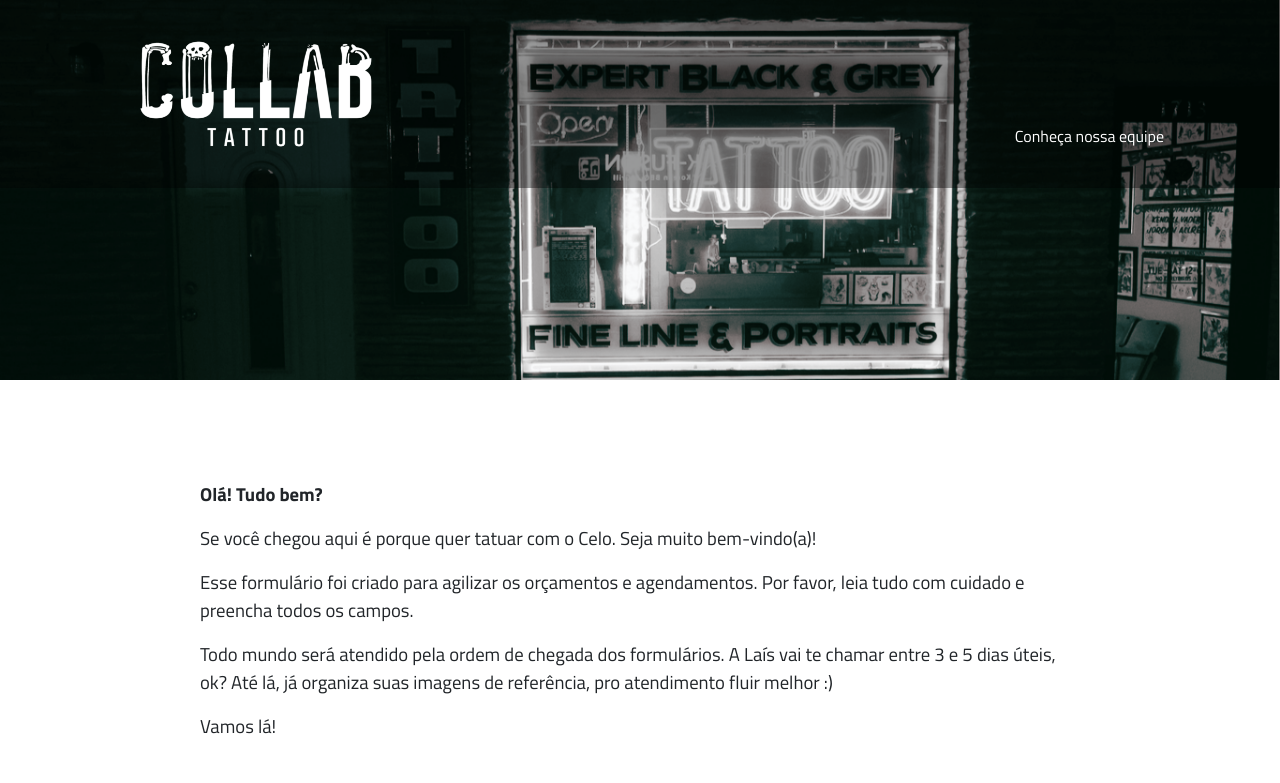
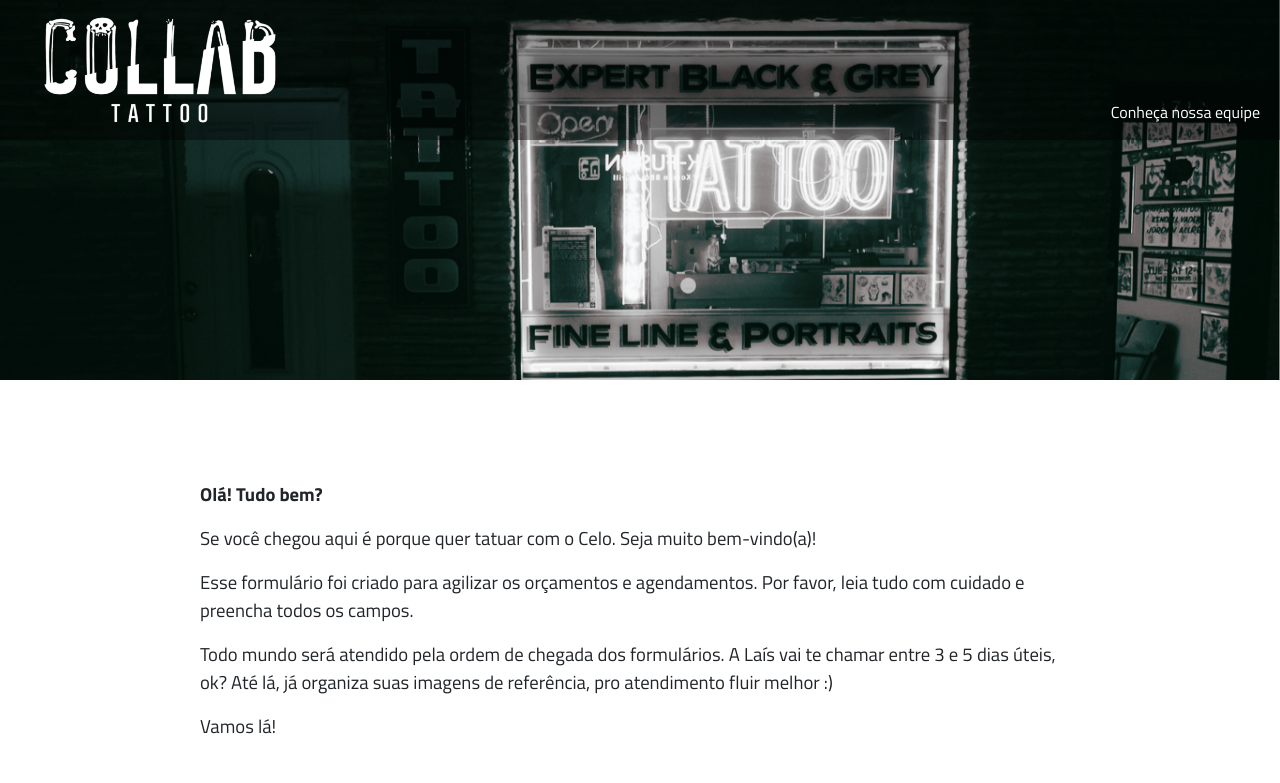
Before and after one commit to gabrielalves-s/site-agendamento, a plain HTML site: page index.html in a window 1280 px wide. Shown: the top 783 px of the page. Drawn offline with nearby package versions, Linux system fonts and the light colour scheme; a web font is replaced by a local one.

Commit message:
Update style.css

```diff
--- a/style.css
+++ b/style.css
@@ -27,7 +27,7 @@ header {
 .nav-bar {
     display: flex;
     justify-content: space-between;
-    padding: 1.5rem 6rem;
+
 
 }
 
```
